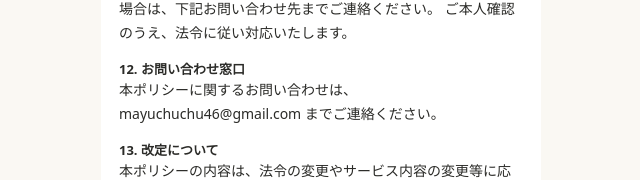
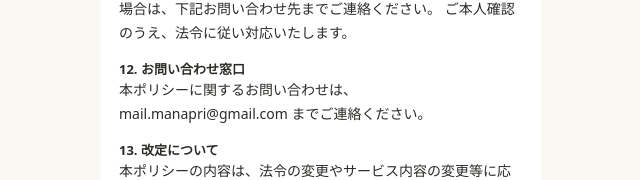
Before and after one commit to mayuchuchu46/futoukou-webapp, a Next.js app: page /privacy in a window 1280 px wide. Shown: the part 2058-2238 px from the top of the page, without its empty margins (319-959 px from the left). Built offline with nearby package versions, Linux system fonts and the light colour scheme; no server answers.

Commit message:
プライバシーポリシーの問い合わせ先メールアドレスをmail.manapri@gmail.comに変更
Co-Authored-By: Claude Sonnet 5 <noreply@anthropic.com>
Claude-Session: https://claude.ai/code/session_01W4DjqrLJb97aoKyTKAMNzw

```diff
--- a/app/privacy/page.tsx
+++ b/app/privacy/page.tsx
@@ -20,7 +20,7 @@ export default function PrivacyPage() {
             <div style={{ fontWeight: 700, fontSize: 13 }}>2. 事業者情報</div>
             <div className="qtext">
               運営者：manapri（個人事業主）<br />
-              お問い合わせ先：mayuchuchu46@gmail.com<br />
+              お問い合わせ先：mail.manapri@gmail.com<br />
               運営者の氏名・住所等の詳細は、お問い合わせいただいた場合に遅滞なく開示いたします。
             </div>
           </div>
@@ -118,7 +118,7 @@ export default function PrivacyPage() {
           <div>
             <div style={{ fontWeight: 700, fontSize: 13 }}>12. お問い合わせ窓口</div>
             <div className="qtext">
-              本ポリシーに関するお問い合わせは、mayuchuchu46@gmail.com までご連絡ください。
+              本ポリシーに関するお問い合わせは、mail.manapri@gmail.com までご連絡ください。
             </div>
           </div>
 
```
